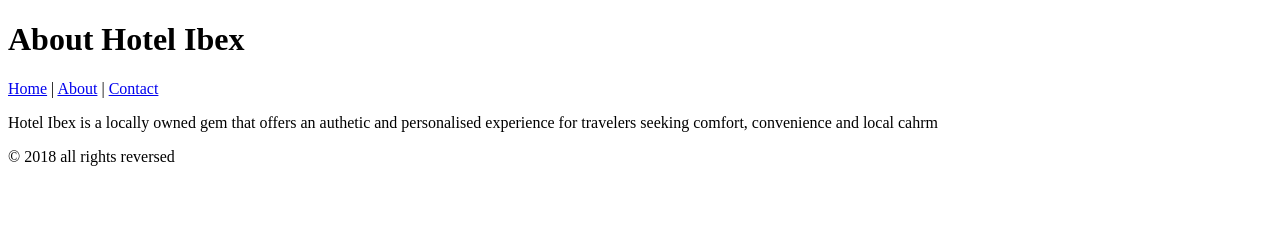
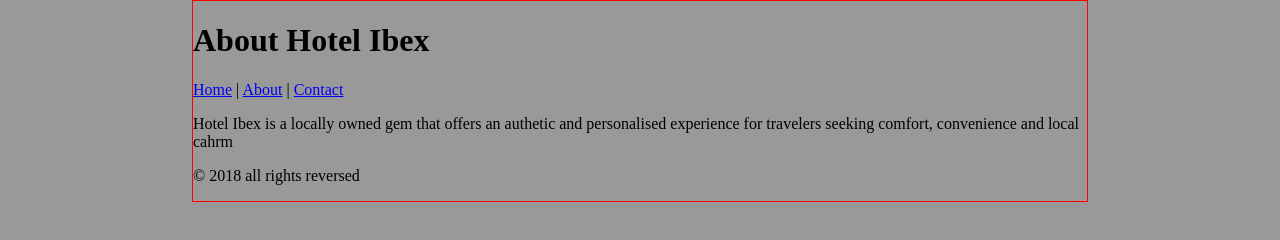
Before and after one commit to ibexcodes/JOHANSON, a plain HTML site: page about.html in a window 1280 px wide. Drawn offline with Linux system fonts and the light colour scheme.

Commit message:
Add files via upload

```diff
--- a/about.html
+++ b/about.html
@@ -6,6 +6,7 @@
     <title>
       Hotel Ibex - Online reservations
     </title>
+	<link rel="stylesheet" href="style.css" />
   </head>
   <body>
     <header>
--- /dev/null
+++ b/style.css
@@ -0,0 +1,6 @@
+body{
+	background: #999;
+	margin: 0 15%;
+	border: solid thin #f00;
+	padding: 0
+}
```
Also changed, not shown: contact.html (+1 -0 lines), index.html (+1 -0 lines), 1 other file.
